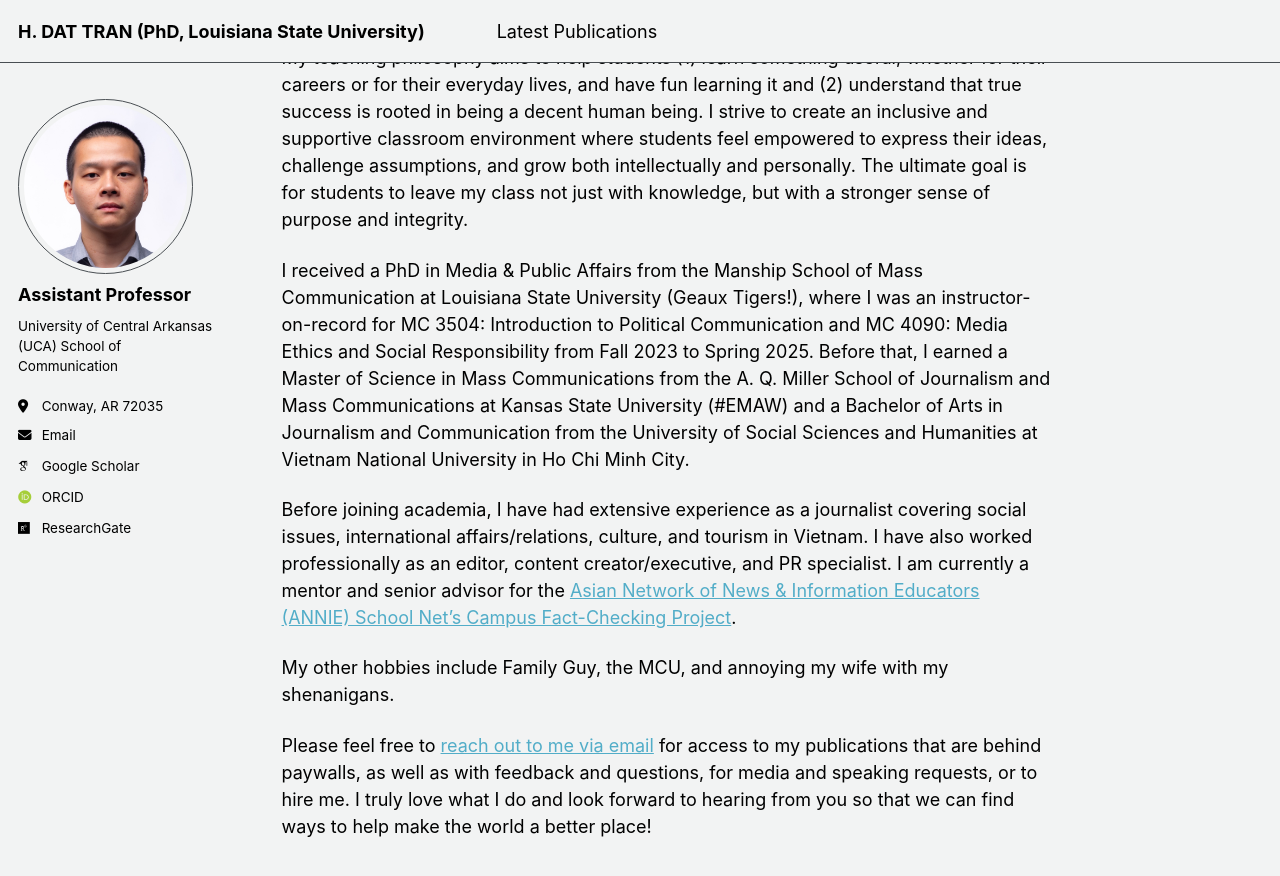
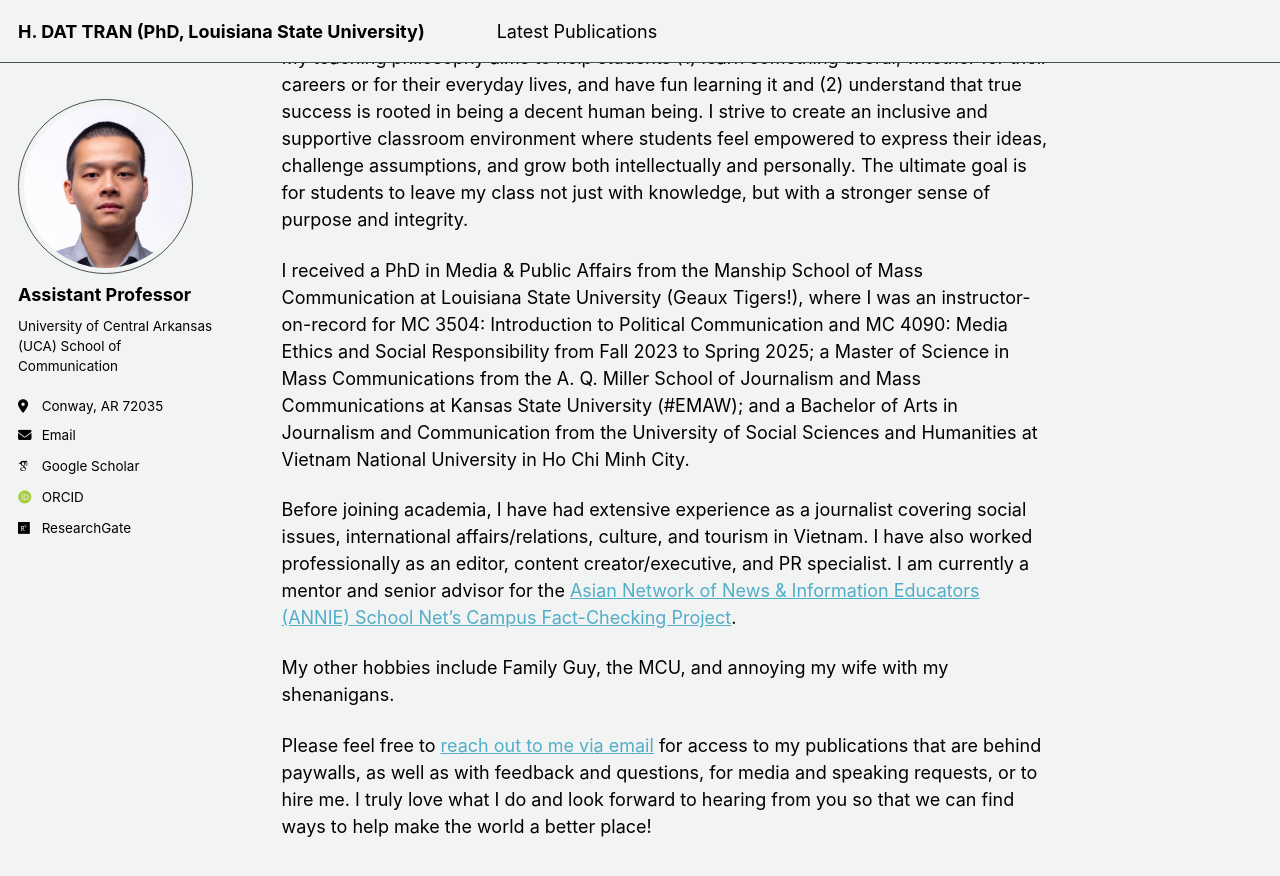
Before and after one commit to hdattran/hdattran.github.io, a Jekyll site: the page built from _pages/about.md, in a window 1280 px wide and 900 px high, scrolled down 409 px. Shown: the top 876 px of the window. Built offline with Jekyll 4.4.1, drawn with Linux system fonts in a browser that asks for light colours; some web fonts are replaced.

Commit message:
Update about.md

```diff
--- a/_pages/about.md
+++ b/_pages/about.md
@@ -15,7 +15,7 @@ My name is H. Dat Tran (Dat, for simplicity). I am a tenure-track assistant prof
 
 My teaching philosophy aims to help students (1) learn something useful, whether for their careers or for their everyday lives, and have fun learning it and (2) understand that true success is rooted in being a decent human being. I strive to create an inclusive and supportive classroom environment where students feel empowered to express their ideas, challenge assumptions, and grow both intellectually and personally. The ultimate goal is for students to leave my class not just with knowledge, but with a stronger sense of purpose and integrity.
 
-I received a PhD in Media & Public Affairs from the Manship School of Mass Communication at Louisiana State University (Geaux Tigers!), where I was an instructor-on-record for MC 3504: Introduction to Political Communication and MC 4090: Media Ethics and Social Responsibility from Fall 2023 to Spring 2025. Before that, I earned a Master of Science in Mass Communications from the A. Q. Miller School of Journalism and Mass Communications at Kansas State University (#EMAW) and a Bachelor of Arts in Journalism and Communication from the University of Social Sciences and Humanities at Vietnam National University in Ho Chi Minh City.
+I received a PhD in Media & Public Affairs from the Manship School of Mass Communication at Louisiana State University (Geaux Tigers!), where I was an instructor-on-record for MC 3504: Introduction to Political Communication and MC 4090: Media Ethics and Social Responsibility from Fall 2023 to Spring 2025; a Master of Science in Mass Communications from the A. Q. Miller School of Journalism and Mass Communications at Kansas State University (#EMAW); and a Bachelor of Arts in Journalism and Communication from the University of Social Sciences and Humanities at Vietnam National University in Ho Chi Minh City.
 
 Before joining academia, I have had extensive experience as a journalist covering social issues, international affairs/relations, culture, and tourism in Vietnam. I have also worked professionally as an editor, content creator/executive, and PR specialist. I am currently a mentor and senior advisor for the [Asian Network of News & Information Educators (ANNIE) School Net’s Campus Fact-Checking Project](https://talk.annieasia.org/p/annie-school-net-campus-fact-checking).
 
```
